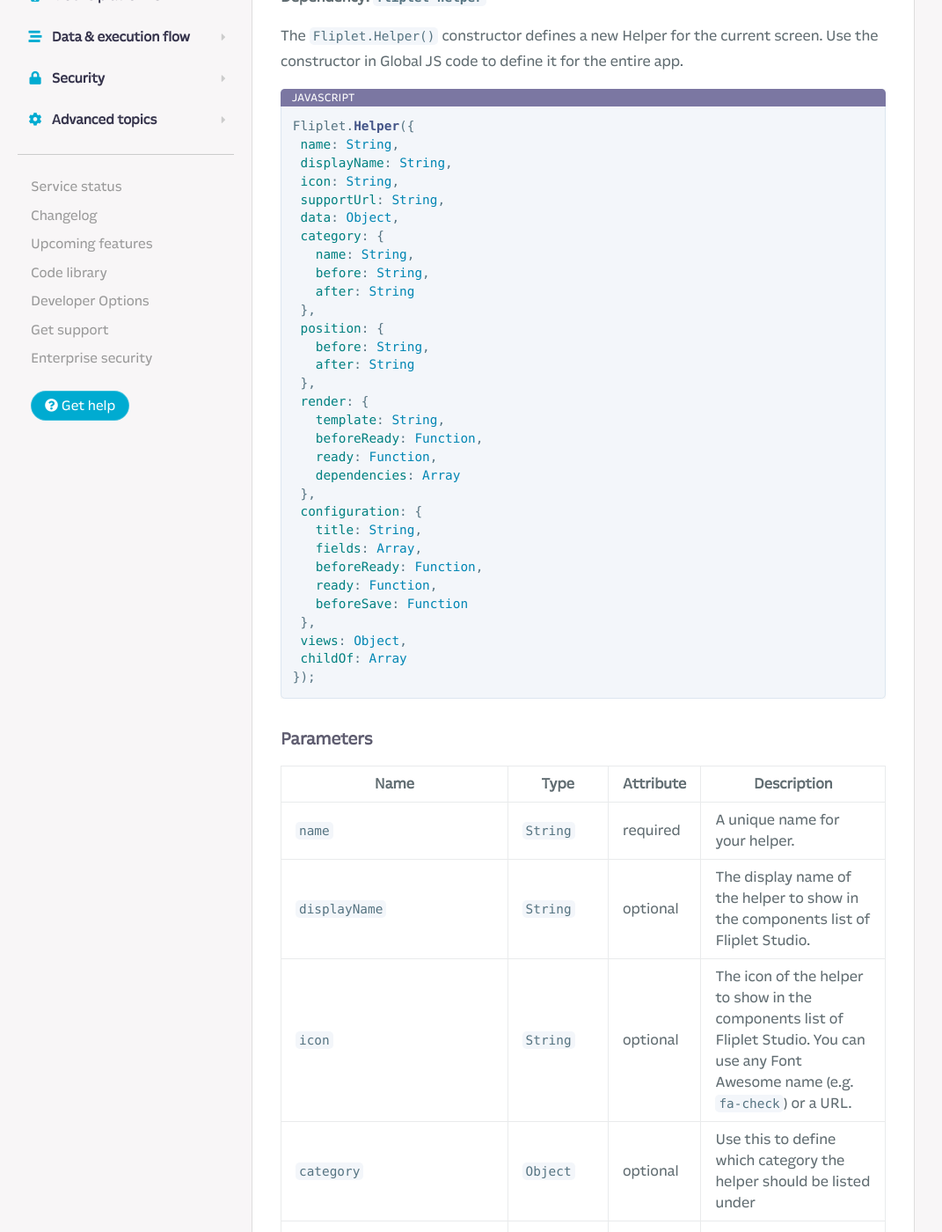
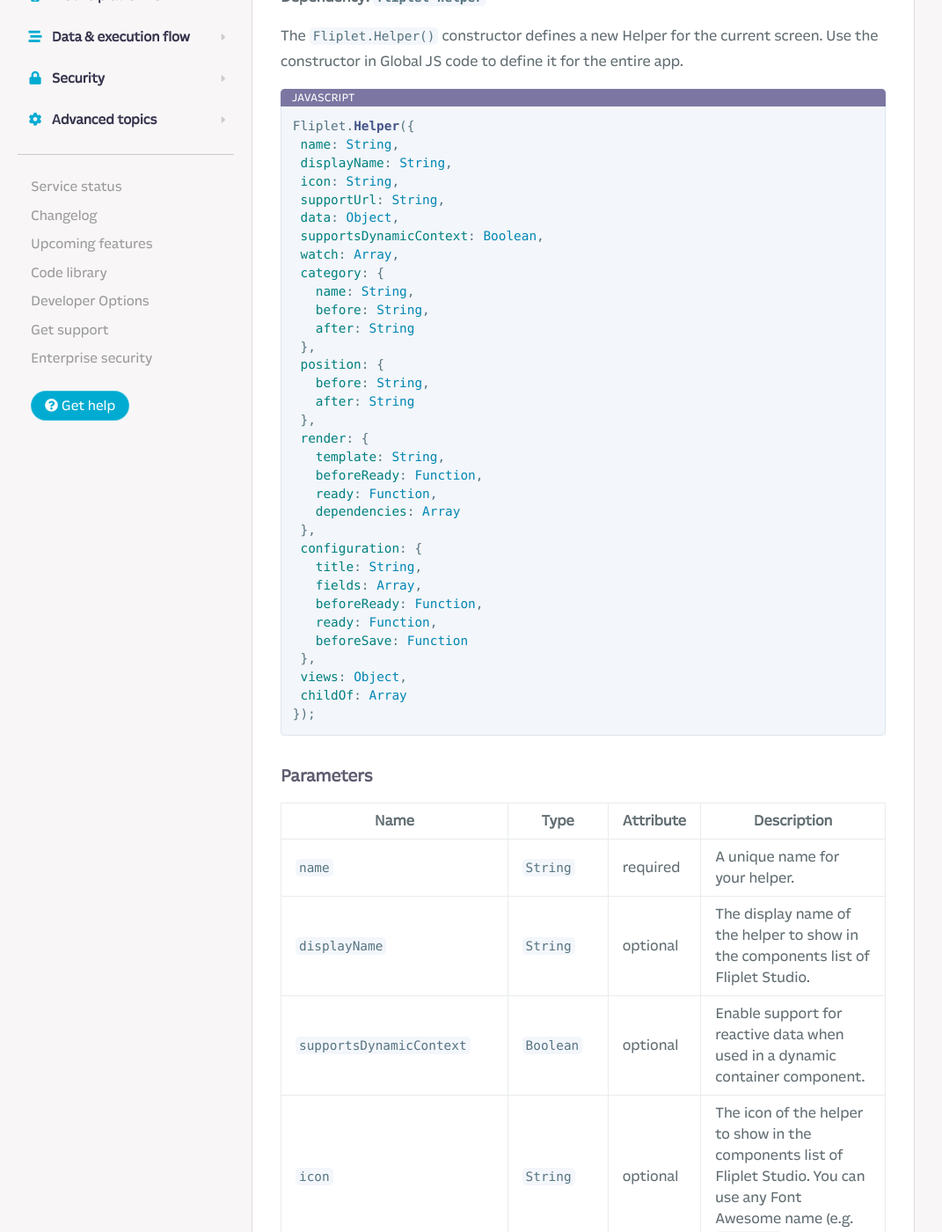
Before and after one commit to Fliplet/fliplet-cli, a Jekyll site: the page built from docs/API/helpers/references/constructor.md, in a window 1280 px wide and 1400 px high, scrolled down 321 px. Shown: the whole window at 88% size, without its empty margins (0-1071 px from the left). Built offline with Jekyll 4.4.1, drawn with Linux system fonts in a browser that asks for light colours; nearby versions of some CDN libraries; our own code applies the rules of GitHub Pages for plain Markdown files; library files that are not in the unit come from our copies; comment, search, counter and statistics services are not loaded; a style sheet for code colours, icons or effects is not loaded; some of the changed text lies outside the part shown.

Commit message:
ID-2509 docs update for helpers

```diff
--- a/docs/API/helpers/references/constructor.md
+++ b/docs/API/helpers/references/constructor.md
@@ -13,6 +13,8 @@
  icon: String,
  supportUrl: String,
  data: Object,
+ supportsDynamicContext: Boolean,
+ watch: Array,
  category: {
    name: String,
    before: String,
@@ -61,6 +63,12 @@
       <td><code>String</code></td>
       <td>optional</td>
       <td>The display name of the helper to show in the components list of Fliplet Studio.</td>
+    </tr>
+    <tr>
+      <td><code>supportsDynamicContext</code></td>
+      <td><code>Boolean</code></td>
+      <td>optional</td>
+      <td>Enable support for reactive data when used in a dynamic container component.</td>
     </tr>
     <tr>
       <td><code>icon</code></td>
@@ -115,6 +123,12 @@
       <td><code>String</code></td>
       <td>optional</td>
       <td>Support URL for the component. Users can access this via the configuration interface in a "?" icon.</td>
+    </tr>
+    <tr>
+      <td><code>watch</code></td>
+      <td><code>Array</code></td>
+      <td>optional</td>
+      <td>The list of properties to add watchers for, when used in a dynamic container component. The most common value for this field is <code>['context']</code>.</td>
     </tr>
     <tr>
       <td><code>data</code></td>
--- a/docs/_layouts/default.html
+++ b/docs/_layouts/default.html
@@ -115,11 +115,12 @@
                 <li><a href="/API/helpers/methods.html">Methods</a></li>
                 <li><a href="/API/helpers/fields.html">Attributes</a></li>
                 <li><a href="/API/helpers/hooks.html">Hooks &amp; Events</a></li>
+                <li><a href="/API/helpers/dynamic-components.html">Dynamic components <span class="label">NEW</span></a></li>
                 <li><a href="/API/helpers/views.html">Views</a></li>
                 <li><a href="/API/helpers/style.html">Styling</a></li>
                 <li><a href="/API/helpers/libraries.html">External libraries</a></li>
                 <li><span class="divider"></span></li>
-                <li><strong>Configuration interface</strong> <span class="label">NEW</span></li>
+                <li><strong>Configuration interface</strong></li>
                 <li><a href="/API/helpers/interface.html">Quickstart</a></li>
                 <li><a href="/API/helpers/interface-fields.html">Fields</a></li>
                 <li><a href="/API/helpers/interface-methods.html">Methods</a></li>
```
Also changed, not shown: docs/API/helpers/dynamic-components.md (added, +109 -0 lines), docs/API/helpers/hooks.md (+11 -3 lines), docs/API/helpers/quickstart.md (+4 -1 lines).
